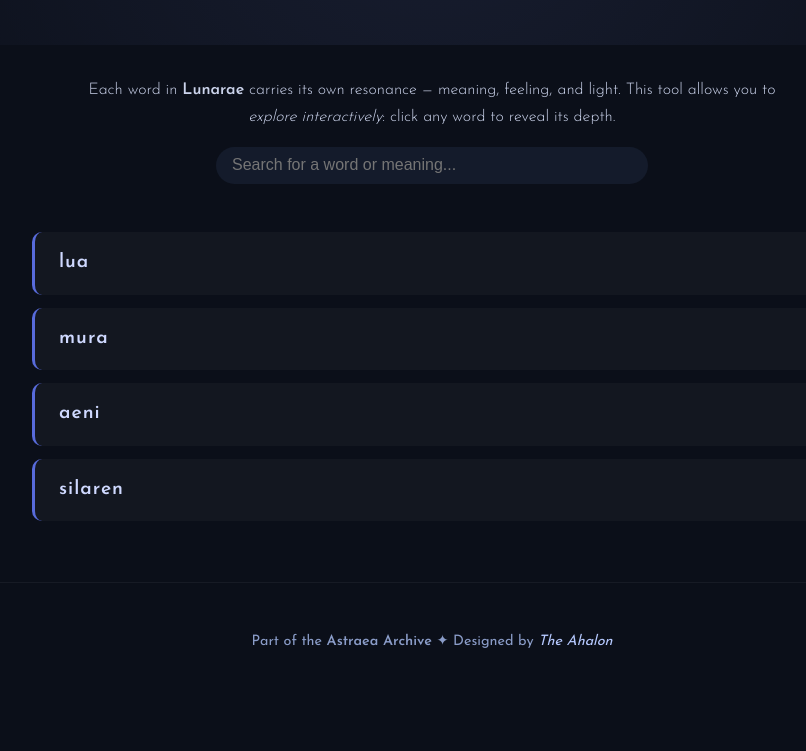
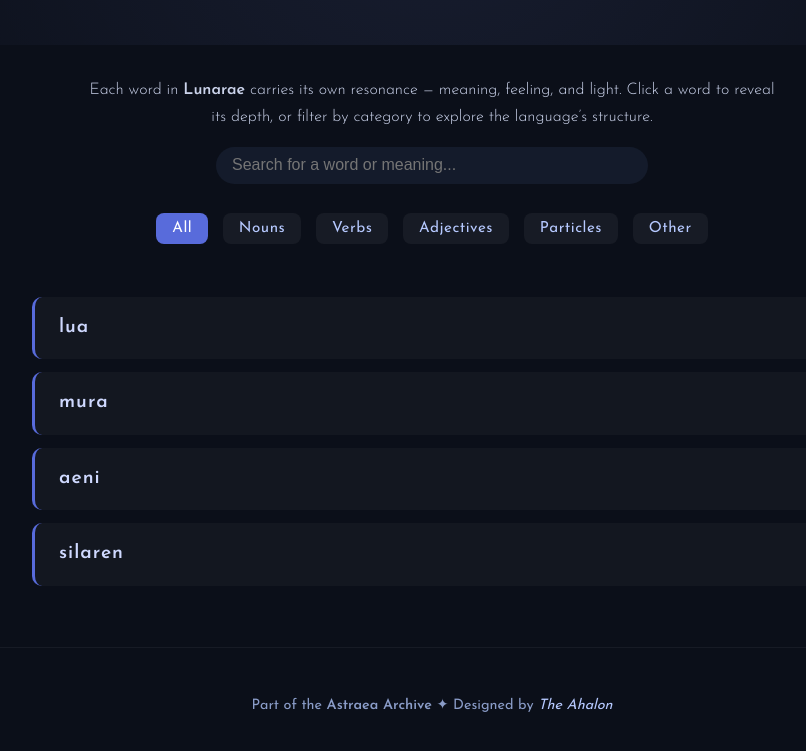
Before and after one commit to theastraeaarchive/LunaraeLanguage, a plain HTML site: page dynamic-lexicon.html in a window 1280 px wide. Shown: the part 151-902 px from the top of the page, without its empty margins (208-1014 px from the left). Before the commit the page ends 850 px from the top, so only its background shows below. Drawn offline with Linux system fonts and the light colour scheme.

Commit message:
Update dynamic-lexicon.html

```diff
--- a/dynamic-lexicon.html
+++ b/dynamic-lexicon.html
@@ -74,6 +74,36 @@
       background-color: #1b2336;
       box-shadow: 0 0 10px rgba(150, 180, 255, 0.4);
     }
+
+    /* ===== Filter Buttons ===== */
+    #filters {
+      text-align: center;
+      margin-bottom: 1.5rem;
+    }
+
+    .filter-btn {
+      display: inline-block;
+      background: rgba(255,255,255,0.05);
+      color: #b6c9ff;
+      border: none;
+      border-radius: 8px;
+      padding: 0.5rem 1rem;
+      margin: 0.3rem;
+      font-family: 'Josefin Sans', sans-serif;
+      font-size: 0.95rem;
+      letter-spacing: 0.5px;
+      cursor: pointer;
+      transition: all 0.3s ease;
+    }
+
+    .filter-btn:hover {
+      background: rgba(255,255,255,0.1);
+    }
+
+    .filter-btn.active {
+      background: #586bdb;
+      color: white;
+    }
   </style>
 </head>
 
@@ -87,12 +117,21 @@
     <section class="intro">
       <p>
         Each word in <strong>Lunarae</strong> carries its own resonance — meaning, feeling, and light.
-        This tool allows you to <em>explore interactively</em>: click any word to reveal its depth.
+        Click a word to reveal its depth, or filter by category to explore the language’s structure.
       </p>
     </section>
 
     <section id="search">
       <input type="text" id="searchBox" placeholder="Search for a word or meaning...">
+    </section>
+
+    <section id="filters">
+      <button class="filter-btn active" data-type="all">All</button>
+      <button class="filter-btn" data-type="noun">Nouns</button>
+      <button class="filter-btn" data-type="verb">Verbs</button>
+      <button class="filter-btn" data-type="adjective">Adjectives</button>
+      <button class="filter-btn" data-type="particle">Particles</button>
+      <button class="filter-btn" data-type="other">Other</button>
     </section>
 
     <section id="lexicon-list"></section>
@@ -104,6 +143,7 @@
 
   <script>
     let lexiconData = {};
+    let currentFilter = 'all';
 
     // Load JSON and render
     async function loadLexicon() {
@@ -112,12 +152,15 @@
       renderWords(lexiconData);
     }
 
+    // Render the word list
     function renderWords(words) {
       const list = document.getElementById('lexicon-list');
       list.innerHTML = '';
 
       for (let key in words) {
         const w = words[key];
+        if (currentFilter !== 'all' && w.type.toLowerCase() !== currentFilter) continue;
+
         const card = document.createElement('div');
         card.className = 'word-card';
         card.innerHTML = `
@@ -137,17 +180,28 @@
       }
     }
 
-    // Search functionality
+    // Search
     document.getElementById('searchBox').addEventListener('input', (e) => {
       const term = e.target.value.toLowerCase();
       const filtered = Object.fromEntries(
         Object.entries(lexiconData).filter(([key, val]) =>
-          key.toLowerCase().includes(term) ||
-          val.meaning.toLowerCase().includes(term) ||
-          val.etymology.toLowerCase().includes(term)
+          (currentFilter === 'all' || val.type.toLowerCase() === currentFilter) &&
+          (key.toLowerCase().includes(term) ||
+           val.meaning.toLowerCase().includes(term) ||
+           val.etymology.toLowerCase().includes(term))
         )
       );
       renderWords(filtered);
+    });
+
+    // Filter buttons
+    document.querySelectorAll('.filter-btn').forEach(btn => {
+      btn.addEventListener('click', () => {
+        document.querySelectorAll('.filter-btn').forEach(b => b.classList.remove('active'));
+        btn.classList.add('active');
+        currentFilter = btn.dataset.type;
+        renderWords(lexiconData);
+      });
     });
 
     loadLexicon();
```
